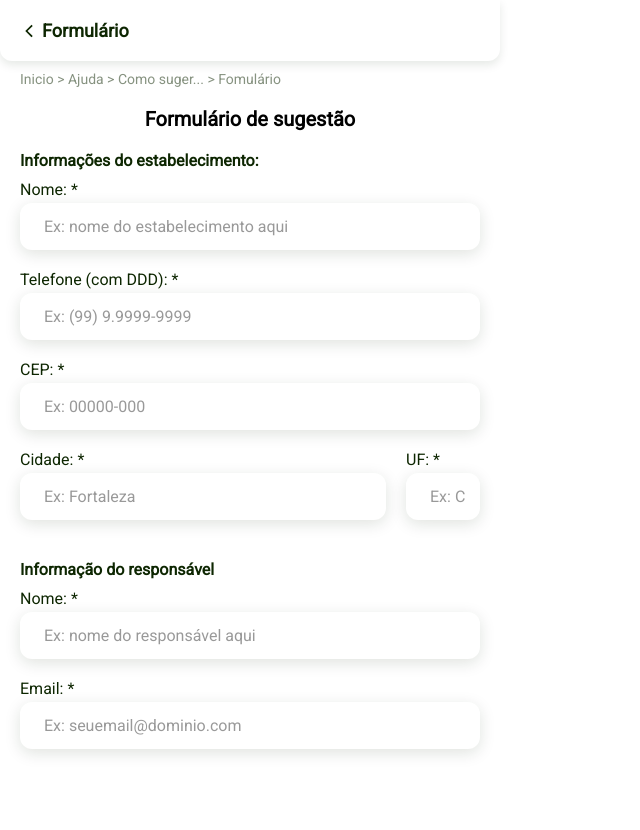
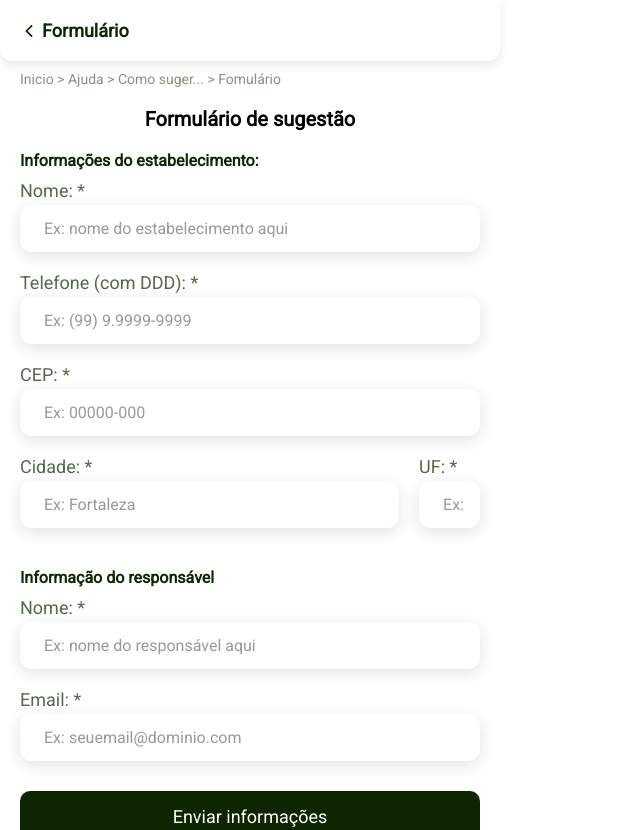
Before and after one commit to joaomarcosc/frontend-provihack, a React (Create React App) app: page /submeter-sugestao in a window 1280 px wide. Shown: the whole page, without its empty margins (0-640 px from the left). Before the commit the page ends 800 px from the top, so only its background shows below. Built offline with nearby package versions, Linux system fonts and the light colour scheme.

Commit message:
feat: integration formsuggestion page

```diff
--- a/package.json
+++ b/package.json
@@ -15,6 +15,7 @@
     "classnames": "^2.3.1",
     "react": "^18.1.0",
     "react-dom": "^18.1.0",
+    "react-hook-form": "^7.30.0",
     "react-query": "^3.38.0",
     "react-router-dom": "^6.3.0",
     "react-scripts": "5.0.1",
--- a/src/api/requests/recycle.ts
+++ b/src/api/requests/recycle.ts
@@ -19,7 +19,7 @@ export async function getCompanyByName(name: string) {
 
 export async function postFormSuggestion(params: IPostSuggestionParams) {
   const res = await api.post<IPostSuggestionParams, string>(
-    '/suggestion',
+    '/sugestion',
     params
   );
 
--- a/src/components/Button/index.tsx
+++ b/src/components/Button/index.tsx
@@ -1,13 +1,26 @@
-import { ButtonHTMLAttributes } from 'react';
+import { ButtonHTMLAttributes, PropsWithChildren } from 'react';
+import cln from 'classnames';
 import css from './styles.module.scss';
 
 interface IProps extends ButtonHTMLAttributes<HTMLButtonElement> {
-  nome: string;
+  fullwidth?: 'true' | 'false';
+  theme?: 'secondary' | 'primary';
+  size?: 'small' | 'medium';
 }
-export function Button(props: IProps) {
+export function Button(props: PropsWithChildren<IProps>) {
+  const { theme = 'primary', size = 'medium' } = props;
   return (
-    <button {...props} className={`${css.button} ${props.className}`}>
-      {props.nome}
+    <button
+      {...props}
+      className={cln(css.button, props.className, {
+        [css.fullWidth]: Boolean(props.fullwidth),
+        [css.secondary]: theme === 'secondary',
+        [css.primary]: theme === 'primary',
+        [css.small]: size === 'small',
+        [css.medium]: size === 'medium'
+      })}
+    >
+      {props.children}
     </button>
   );
 }
--- a/src/components/Button/styles.module.scss
+++ b/src/components/Button/styles.module.scss
@@ -1,5 +1,31 @@
+@import "../../assets/styles/variables";
+
 .button{
-width: fit-content;
-border-radius: 10px;
-padding: 10px 20px;
+  width: fit-content;
+  border-radius: 10px;
+  border: none;
+  font-size: 18px;
 }
+
+.small {
+  padding: 10px 20px;
+}
+
+.medium {
+  padding: 15px 20px;
+}
+
+.primary {
+  background-color: $color-dark-green;
+  color: $color-white;
+}
+
+.secondary {
+  border: 1px solid $color-dark-green;
+  background-color: $color-white;
+  color: $color-dark-green;
+}
+
+.fullWidth {
+  width: 100%;
+}
--- a/src/components/HelpFind/index.tsx
+++ b/src/components/HelpFind/index.tsx
@@ -11,7 +11,7 @@ export function HelpFind(props: Iprops) {
         <span className={css.title}>{' Resposta: '}</span>
         {` Você pode preencher um formulário para nossa equipe verificar o local.`}{' '}
       </p>
-      <Button onClick={props.onClick} nome="Ir para o formulário" />
+      <Button onClick={props.onClick}>Ir para Formulário</Button>
     </div>
   );
 }
--- a/src/components/Input/index.tsx
+++ b/src/components/Input/index.tsx
@@ -12,32 +12,17 @@ export interface IProps extends InputHTMLAttributes<HTMLInputElement> {
   icon?: React.ReactNode;
   position?: 'left' | 'right';
   inputSize?: 'small' | 'medium' | 'large';
-  fullwidth?: boolean;
+  fullwidth?: 'true' | 'false';
   label?: string;
   dropdownItems?: IDropdown[];
 }
 
 const Input = forwardRef<HTMLInputElement, IProps>((props: IProps, ref) => {
-  const {
-    placeholder,
-    type,
-    name,
-    label,
-    className,
-    inputSize,
-    icon,
-    fullwidth,
-    onClick,
-    onChange,
-    value,
-    required,
-    readOnly,
-    disabled
-  } = props;
+  const { name, label, className, inputSize, icon, fullwidth } = props;
 
   const classNamesList = [
     style.input,
-    { [style.fullWidth]: fullwidth },
+    { [style.fullWidth]: Boolean(fullwidth) },
     className
   ];
 
@@ -49,17 +34,9 @@ const Input = forwardRef<HTMLInputElement, IProps>((props: IProps, ref) => {
       <div className={cln({ [style.icon]: icon })}>
         <div>{icon}</div>
         <input
-          id={name}
-          value={value}
-          placeholder={placeholder}
-          type={type}
+          {...props}
+          className={cln(style[inputSize ?? 'medium'])}
           ref={ref}
-          onClick={onClick}
-          onChange={onChange}
-          className={cln(style[inputSize ?? 'medium'])}
-          required={required}
-          readOnly={readOnly}
-          disabled={disabled}
         />
       </div>
     </section>
--- a/src/components/Input/styles.module.scss
+++ b/src/components/Input/styles.module.scss
@@ -8,9 +8,9 @@
 
   &>label {
     margin-bottom: 4px;
-    font-size: 16px;
-    color: $color-dark-green;
-    font-weight: 500;
+    font-size: 18px;
+    color: $color-70-green;
+    font-weight: 400;
   }
 }
 
--- a/src/components/Modal/styles.module.scss
+++ b/src/components/Modal/styles.module.scss
@@ -8,6 +8,7 @@
   right: 0;
   background: rgba(42, 48, 39, 0.372);
   display: none;
+  z-index: 1;
 }
 
 .open {
--- a/src/containers/RecycleTypes/index.tsx
+++ b/src/containers/RecycleTypes/index.tsx
@@ -57,7 +57,7 @@ export default function RecycleTypes() {
         <Input
           placeholder="Pesquisar material"
           icon={<SearchSvg />}
-          fullwidth
+          fullwidth="true"
           value={value}
           onChange={(e) => setValue(e.target.value)}
         />
--- a/src/containers/SuggestionForm/index.tsx
+++ b/src/containers/SuggestionForm/index.tsx
@@ -1,17 +1,64 @@
+import { Button } from 'components/Button';
 import { Header } from 'components/Header';
 import Input from 'components/Input';
+import { useForm } from 'react-hook-form';
+import { useFormSuggestion } from 'hooks/useRecycle';
 import css from './styles.module.scss';
+import { useState } from 'react';
+import { Modal } from 'components/Modal';
+
+export interface IFormFields {
+  nameEstablishment: string;
+  tel: string;
+  state: string;
+  city: string;
+  cep: string;
+  nameResponsive: string;
+  email: string;
+}
 
 export default function SuggestionForm() {
+  const [open, setOpen] = useState(false);
+  const mutate = useFormSuggestion();
+  const { register, handleSubmit, reset } = useForm<IFormFields>();
+
+  function onSubmit(data: IFormFields) {
+    mutate.mutate(data);
+
+    if (mutate.isSuccess) {
+      setOpen(true);
+      console.log('op');
+    }
+  }
+
+  function onCloseModal() {
+    reset();
+    setOpen(false);
+  }
+
   return (
     <section className={css.suggestionFormWrapper}>
+      <Modal open={open} setOpen={setOpen}>
+        <div className={css.suggestionModal}>
+          <h3>Enviado com sucesso!</h3>
+          <p>Vamos analisar as informações e entraremos em contato com você!</p>
+          <Button
+            onClick={onCloseModal}
+            theme="secondary"
+            size="small"
+            className={css.buttonModal}
+          >
+            OK
+          </Button>
+        </div>
+      </Modal>
       <Header
         navigateTo="/ajuda"
         name="Formulário"
         routeArrayPos={['Inicio', 'Ajuda', 'Como suger...', 'Fomulário']}
       />
 
-      <form className={css.suggestionForm}>
+      <form className={css.suggestionForm} onSubmit={handleSubmit(onSubmit)}>
         <h3>Formulário de sugestão</h3>
         <section className={css.companySectionStep}>
           <p>Informações do estabelecimento:</p>
@@ -19,25 +66,40 @@ export default function SuggestionForm() {
           <Input
             label="Nome: *"
             placeholder="Ex: nome do estabelecimento aqui"
-            fullwidth
+            fullwidth="true"
+            {...register('nameEstablishment', { required: true })}
           />
 
           <Input
             label="Telefone (com DDD): *"
+            fullwidth="true"
             placeholder="Ex: (99) 9.9999-9999"
-            fullwidth
+            {...register('tel', { required: true })}
           />
 
-          <Input label="CEP: *" placeholder="Ex: 00000-000" fullwidth />
+          <Input
+            label="CEP: *"
+            placeholder="Ex: 00000-000"
+            fullwidth="true"
+            {...register('cep', { required: true })}
+          />
 
           <section className={css.cityAndUf}>
             <Input
               label="Cidade: *"
               placeholder="Ex: Fortaleza"
               className={css.cityInput}
+              fullwidth="true"
+              {...register('city', { required: true })}
             />
 
-            <Input label="UF: *" placeholder="Ex: CE" className={css.ufInput} />
+            <Input
+              label="UF: *"
+              placeholder="Ex: CE"
+              className={css.ufInput}
+              fullwidth="true"
+              {...register('state', { required: true, maxLength: 2 })}
+            />
           </section>
         </section>
 
@@ -46,15 +108,20 @@ export default function SuggestionForm() {
           <Input
             label="Nome: *"
             placeholder="Ex: nome do responsável aqui"
-            fullwidth
+            fullwidth="true"
+            {...register('nameResponsive', { required: true })}
           />
 
           <Input
             label="Email: *"
+            fullwidth="true"
             placeholder="Ex: seuemail@dominio.com"
-            fullwidth
+            {...register('email', { required: true })}
           />
         </section>
+        <Button className={css.button} type="submit" fullwidth="true">
+          Enviar informações
+        </Button>
       </form>
     </section>
   );
--- a/src/containers/SuggestionForm/styles.module.scss
+++ b/src/containers/SuggestionForm/styles.module.scss
@@ -3,6 +3,7 @@
 .suggestionFormWrapper {
     position: relative;
     height: 100vh;
+    margin-bottom: 30px;
 
     @media(min-width: $tablet) {
       min-width: 460px;
@@ -20,7 +21,6 @@
     font-weight: 700;
     font-size: 20px;
   }
-
 }
 
 .cityAndUf {
@@ -51,3 +51,33 @@
 .formResponsibleStep {
   margin-top: 40px;
 }
+
+.button {
+  margin-top: 10px;
+}
+
+
+
+// Modal
+
+.suggestionModal {
+  padding: 30px;
+  max-width: 388px;
+  display: flex;
+  flex-direction: column;
+  align-items: center;
+
+  &>h3 {
+    color: $default-green;
+  }
+
+  &>p {
+    margin: 18px 0 20px;
+    color: $color-70-green;
+  }
+}
+
+.buttonModal {
+  border: 1px solid $default-green;
+  color: $default-green;
+}
--- a/src/index.tsx
+++ b/src/index.tsx
@@ -4,7 +4,13 @@ import { StoresProvider } from 'stores';
 import { BrowserRouter } from 'react-router-dom';
 import { QueryClientProvider, QueryClient } from 'react-query';
 
-const queryClient = new QueryClient();
+const queryClient = new QueryClient({
+  defaultOptions: {
+    queries: {
+      refetchOnWindowFocus: false
+    }
+  }
+});
 
 const root = ReactDOM.createRoot(
   document.getElementById('root') as HTMLElement
```
Also changed, not shown: 1 other file (tests, documents, lock files or other folders).
